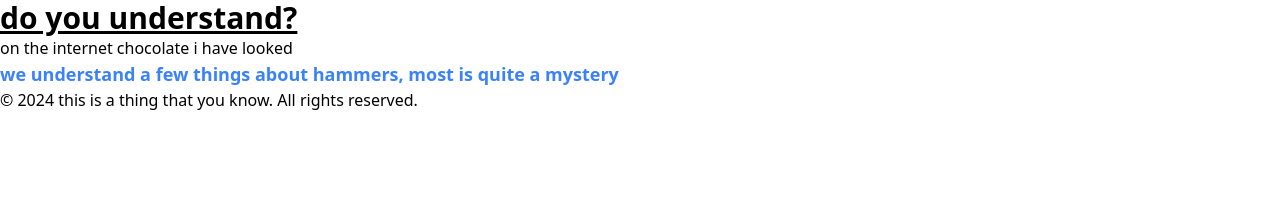
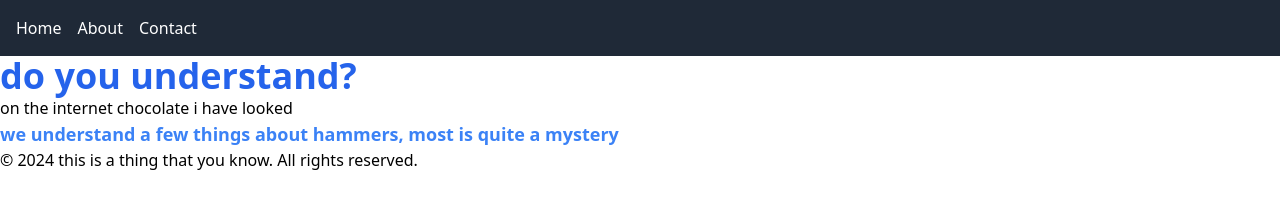
Before and after one commit to chrisfitzgerald/doyouunderstand, a website: page src/index.html in a window 1280 px wide. Drawn offline with Linux system fonts and the light colour scheme.

Commit message:
new styles and menu

```diff
--- a/src/index.html
+++ b/src/index.html
@@ -9,9 +9,17 @@
   <script src="https://unpkg.com/htmx.org@1.6.1"></script>
   <title>this is a thing that you know</title>
 </head>
+
 <body>
+  <nav class="bg-gray-800 text-white p-4">
+    <ul class="flex space-x-4">
+    <li><a href="/">Home</a></li>
+    <li><a href="/about">About</a></li>
+    <li><a href="/contact">Contact</a></li>
+    </ul>
+  </nav>
   <header>
-    <h1 class="text-3xl font-bold underline">do you understand?</h1>
+    <h1 class="text-4xl font-bold text-left text-blue-600">do you understand?</h1>
   </header>
 
   <main>
--- a/tailwind.config.js
+++ b/tailwind.config.js
@@ -1,6 +1,6 @@
 /** @type {import('tailwindcss').Config} */
 module.exports = {
-  content: ['./src/**/*.{html,js,css}'],
+  content: ['./src/**/*.{html,js}', './src/index.html'],
   theme: {
     extend: {},
   },
```
Also changed, not shown: .github/workflows/firebase-hosting-merge.yml, src/output.css.
